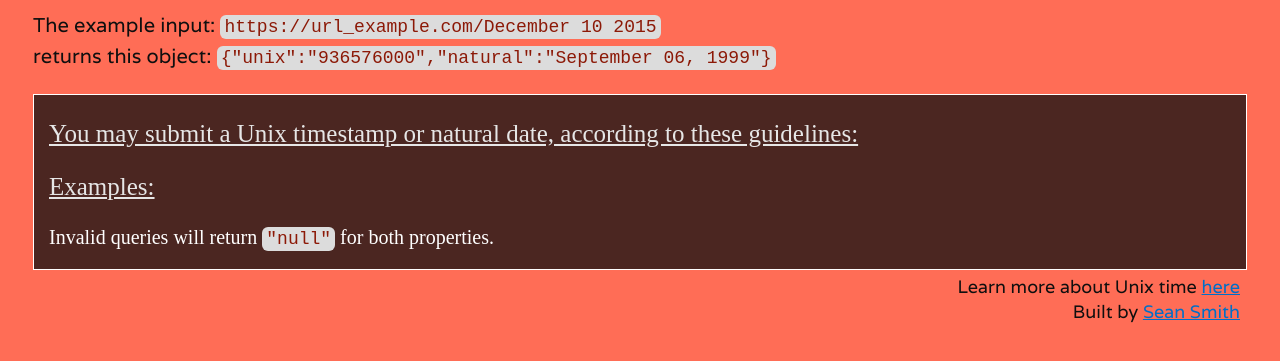
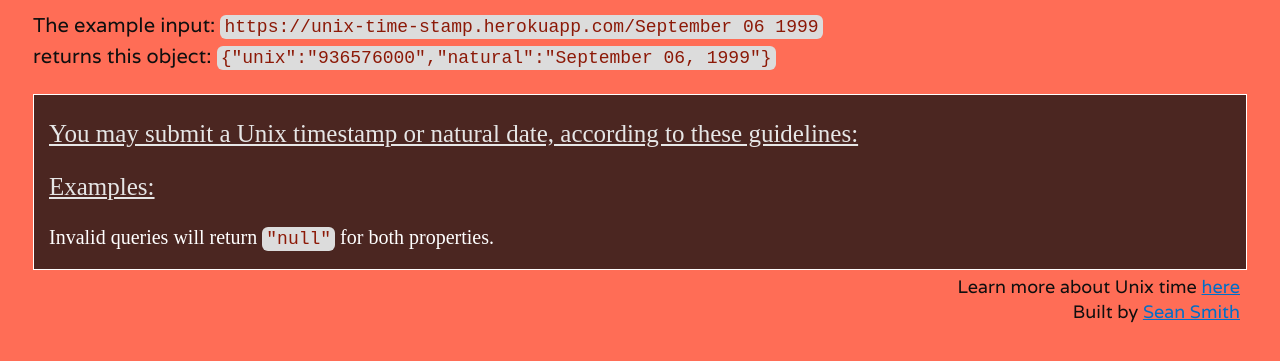
Before and after one commit to bonham000/unix-time-stamp, a website: page client/views/index.html in a window 1280 px wide. Shown: the part 199-560 px from the top of the page. Drawn offline with nearby package versions, Linux system fonts and the light colour scheme.

Commit message:
updated input example with correct URL from Heroku

```diff
--- a/client/views/index.html
+++ b/client/views/index.html
@@ -22,7 +22,7 @@
 
   <p class="subtitle main">This service allows you to make a request to a server and view the corresponding natural and Unix time as output.</p>
 
-  <p class="subtitle top">The example input: <code class="code">https://url_example.com/December 10 2015</code></p>
+  <p class="subtitle top">The example input: <code class="code">https://unix-time-stamp.herokuapp.com/September 06 1999</code></p>
 
   <p class="subtitle bottom">returns this object: <code class="object">{"unix":"936576000","natural":"September 06, 1999"}</code></p>
 
```
